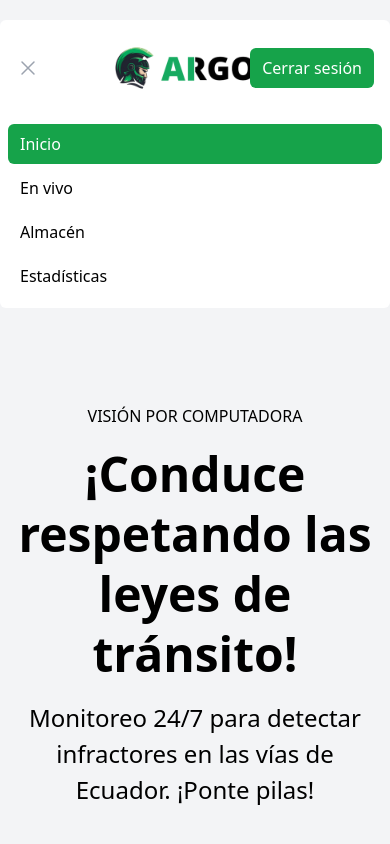
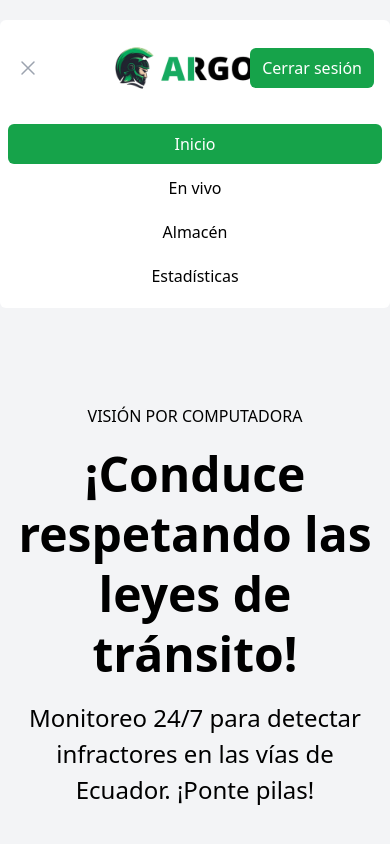
Before and after one commit to alpalasaul/argos-client, a React (Vite) app: page / in a window 390 px wide. Both pictures are taken after a click on the button "Open main menu". Shown: the top 844 px of the page. Built offline with nearby package versions, Linux system fonts and the light colour scheme.

Commit message:
Fixed errores on design flex box

```diff
--- a/src/components/Navbar2.jsx
+++ b/src/components/Navbar2.jsx
@@ -41,7 +41,7 @@
                 </Disclosure.Button>
               </div>
 
-              <div className="flex flex-1 items-center justify-center sm:items-stretch sm:justify-start">
+              <div className="flex flex-1 items-center justify-center sm:items-center sm:justify-start">
                 <div className="flex flex-shrink-0 items-center">
                   <img
                     className="block h-20 w-auto lg:hidden"
@@ -59,7 +59,6 @@
                   />
                 </div>
 
-                <div className="flex items-center">
                 <div className="hidden sm:ml-6 sm:block">
                   <div className="flex space-x-4 font-medium text-lg">
                     {navigation.map((item) => (
@@ -77,7 +76,6 @@
                         {item.name}
                       </Link>
                     ))}
-                    </div>
                   </div>
                 </div>
               </div>
@@ -104,7 +102,7 @@
                     location.pathname === item.href
                       ? "bg-green-600 text-white"
                       : "text-black hover:bg-gray-100 hover:text-green-600",
-                    "block px-3 py-2 rounded-md text-base font-medium"
+                    "flex px-3 py-2 rounded-md text-base font-medium justify-center"
                   )}
                   aria-current={item.current ? "page" : undefined}
                 >
```
Lines whose indentation alone changed are shown as unchanged.
